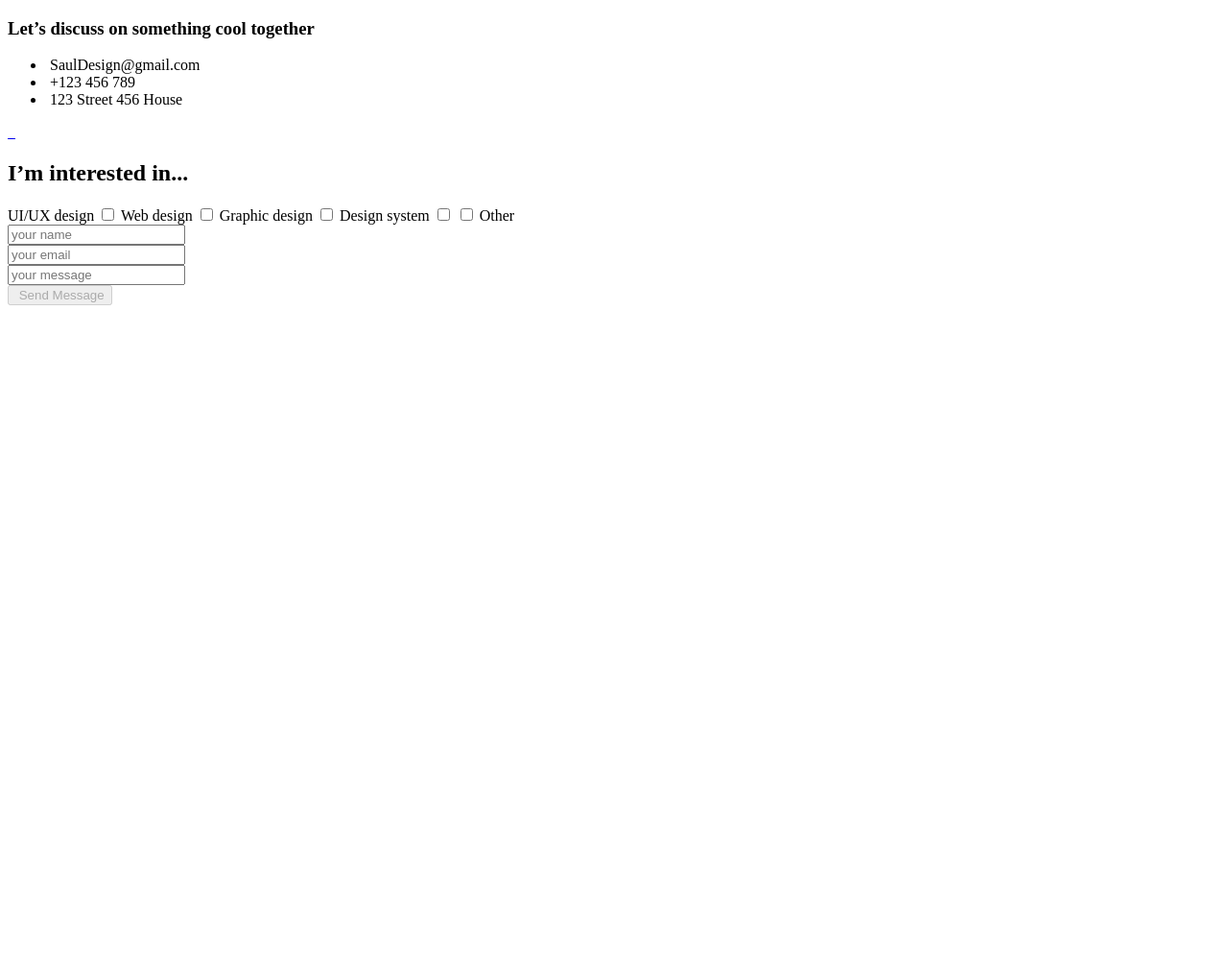
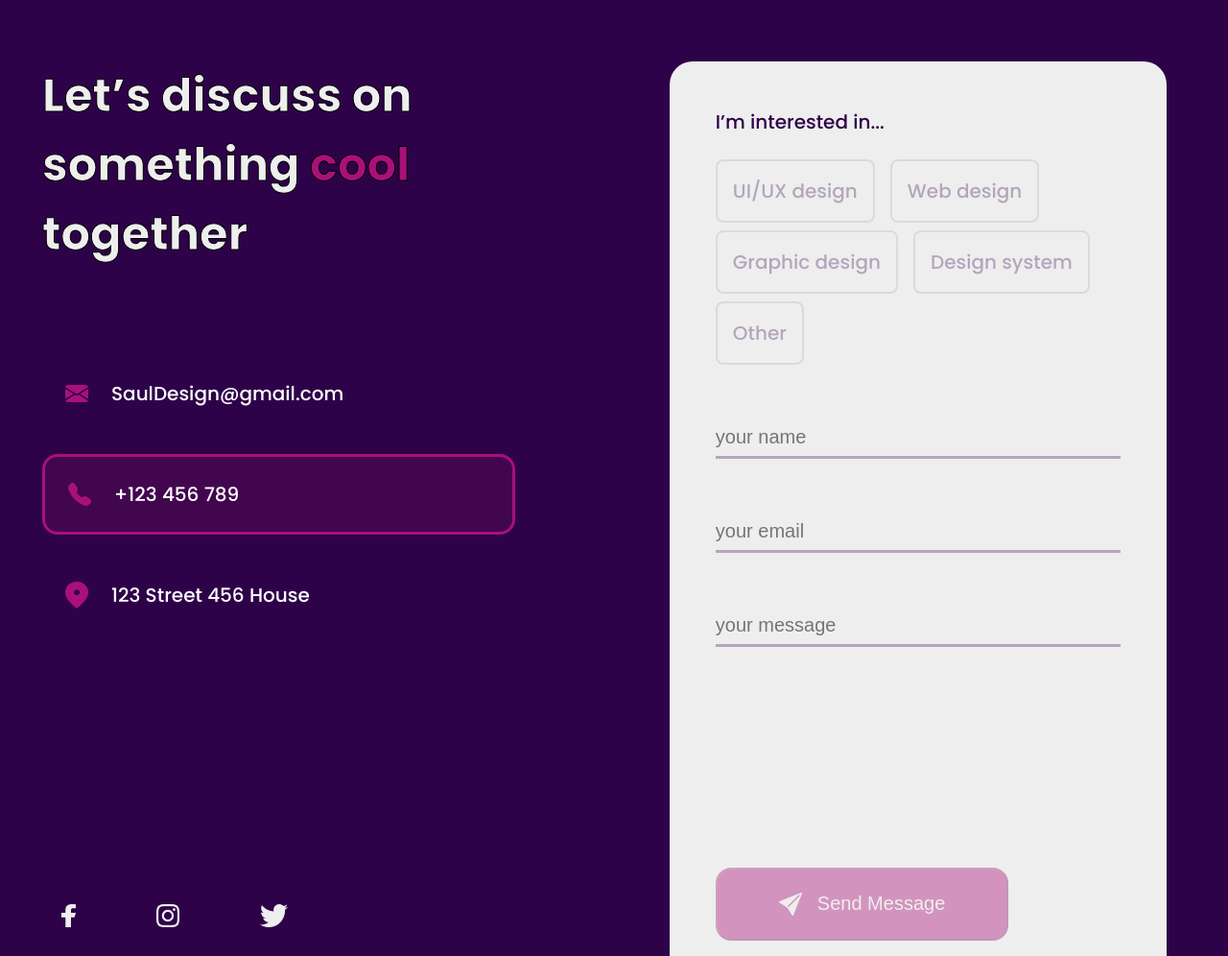
Before and after one commit to RayaneMagdalena/contactForm, a plain HTML site: page index.html in a window 1280 px wide. Shown: the top 996 px of the page at 96% size. Before the commit the page ends 800 px from the top, so only its background shows below. Drawn offline with Linux system fonts and the light colour scheme.

Commit message:
css addition

```diff
--- /dev/null
+++ b/CSS/style.css
@@ -0,0 +1,180 @@
+/* Reset CSS */
+* {
+    margin: 0;
+    padding: 0;
+    box-sizing: border-box;
+}
+
+/* Body Styles */
+body {
+    background-color: #2E0249;
+    font-family: 'Poppins', sans-serif;
+}
+
+
+.contact {
+    padding: 64px 64px 64px 44px;
+
+    display: flex;
+    gap: 161px;
+}
+
+
+/* CONTACT-DATA */
+.contact-data h1 {
+    font-size: 48px;
+    color: #EEEEEE;
+    -webkit-text-stroke: 1px #000000;
+}
+
+.contact-data h1 span {
+    color: #A91079;
+}
+
+/* Data User */
+.data-user-list {
+    margin: 91px 0 263px 0;
+
+    list-style-type: none;
+
+    display: flex;
+    flex-direction: column;
+    gap: 24px;
+}
+
+.data-user-item {
+    padding: 24px;
+
+    font-size: 20px;
+    color: #FFFFFF;
+
+    display: flex;
+    align-items: center;
+    gap: 24px;
+}
+
+.tel {
+    background: rgba(87, 10, 87, 0.5);
+    border: 3px solid #A91079;
+    border-radius: 16px;
+}
+
+/* Social Links */
+.social-links {
+    display: flex;
+    justify-content: flex-start;
+    align-items: center;
+    gap: 44px;
+}
+
+.social-links img {
+    padding: 20px;
+}
+
+.social-links img:hover {
+    padding: 20px;
+
+    background: #A91079;
+    border-radius: 50%;
+}
+
+
+/* CONTACT-FORM */
+.contact-form {
+    padding: 48px;
+
+    background-color: #eeeeee;
+    border-radius: 24px;
+}
+
+.contact-form h2 {
+    font-size: 20px;
+    font-weight: 500;
+    color: #2E0249;
+}
+
+/* Form interests */
+.form-interests {
+    margin: 24px 0 64px 0;
+
+    display: flex;
+    flex-wrap: wrap;
+    gap: 8px;
+}
+
+.form-interests label {
+    padding: 16px;
+
+    font-size: 20px;
+    color: #2E0249;
+
+    border: 2px solid #2e02494d;
+    border-radius: 8px;
+    opacity: 30%;
+}
+
+.form-interests input:checked+label {
+    color: #eeeeee;
+
+    background-color: #A91079;
+    border: none;
+    opacity: 100%;
+}
+
+/* Disappear With Checkbox */
+.form-interests input {
+    width: 0px;
+    visibility: hidden;
+}
+
+/* form message*/
+.form-message {
+    display: flex;
+    flex-direction: column;
+    gap: 64px;
+}
+
+/* form message field */
+.form-message-field input[type="text"] {
+    width: 100%;
+    padding-bottom: 8px;
+
+    font-size: 20px;
+
+    background-color: transparent;
+    border: none;
+    border-bottom: 3px solid #2e02494d;
+}
+
+.form-message input:focus {
+    outline: none;
+
+    color: #2E0249;
+
+    border-bottom: 3px solid #A91079;
+}
+
+/* BUTTON */
+.form-button {
+    margin-top: 230px;
+    padding: 24px 64px;
+
+    font-size: 20px;
+    color: #eeeeee;
+
+    background-color: #A91079;
+    border-radius: 16px;
+
+    display: flex;
+    gap: 16px;
+}
+
+.form-button:hover {
+    background-color: rgba(169, 16, 121, 0.8);
+}
+
+/* Disabled Button */
+.form-button:disabled {
+    cursor: default;
+    opacity: .4;
+}
--- a/index.html
+++ b/index.html
@@ -13,13 +13,13 @@
     <link href="https://fonts.googleapis.com/css2?family=Poppins:wght@500;700&display=swap" rel="stylesheet">
 
     <!-- CSS -->
-
+<link rel="stylesheet" href="./CSS/style.css">
 </head>
 
 <body>
 
     <section class="contact">
-<!-- CONTACT DATA SECTION -->
+<!-- CONTACT DATA -->
         <article class="contact-data">
             <h1>Let’s discuss on something <span>cool</span>  together</h1>
 
@@ -60,7 +60,7 @@
             </div>
         </article>
 
-        <!-- CONTACT FORM SECTION-->
+        <!-- CONTACT FORM -->
         <article class="contact-form">
             <form action="" id="form">
                 <h2>I’m interested in...</h2>
@@ -86,7 +86,7 @@
 
                 </div>
 
-                <!-- form message field-->
+                <!-- form message -->
                 <div class="form-message">
 
                     <!--  name field-->
```
Also changed, not shown: assets/DataAddress.png (added), assets/DataEmail.png (added), assets/DataTel.png (added), assets/MessageSend.png (added), assets/socialFacebook.png (added), assets/socialInstagram.png (added), assets/socialTwitter.png (added).
